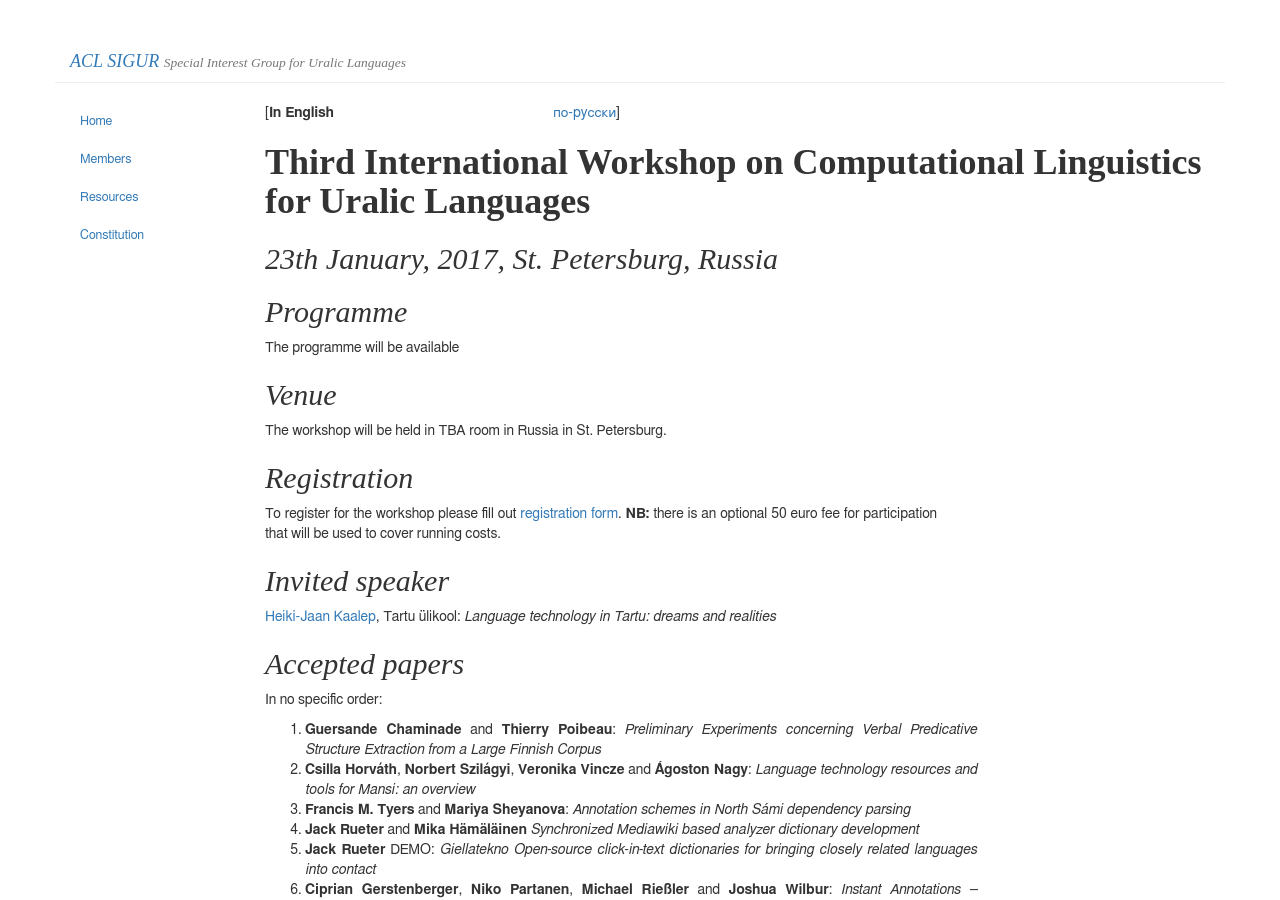
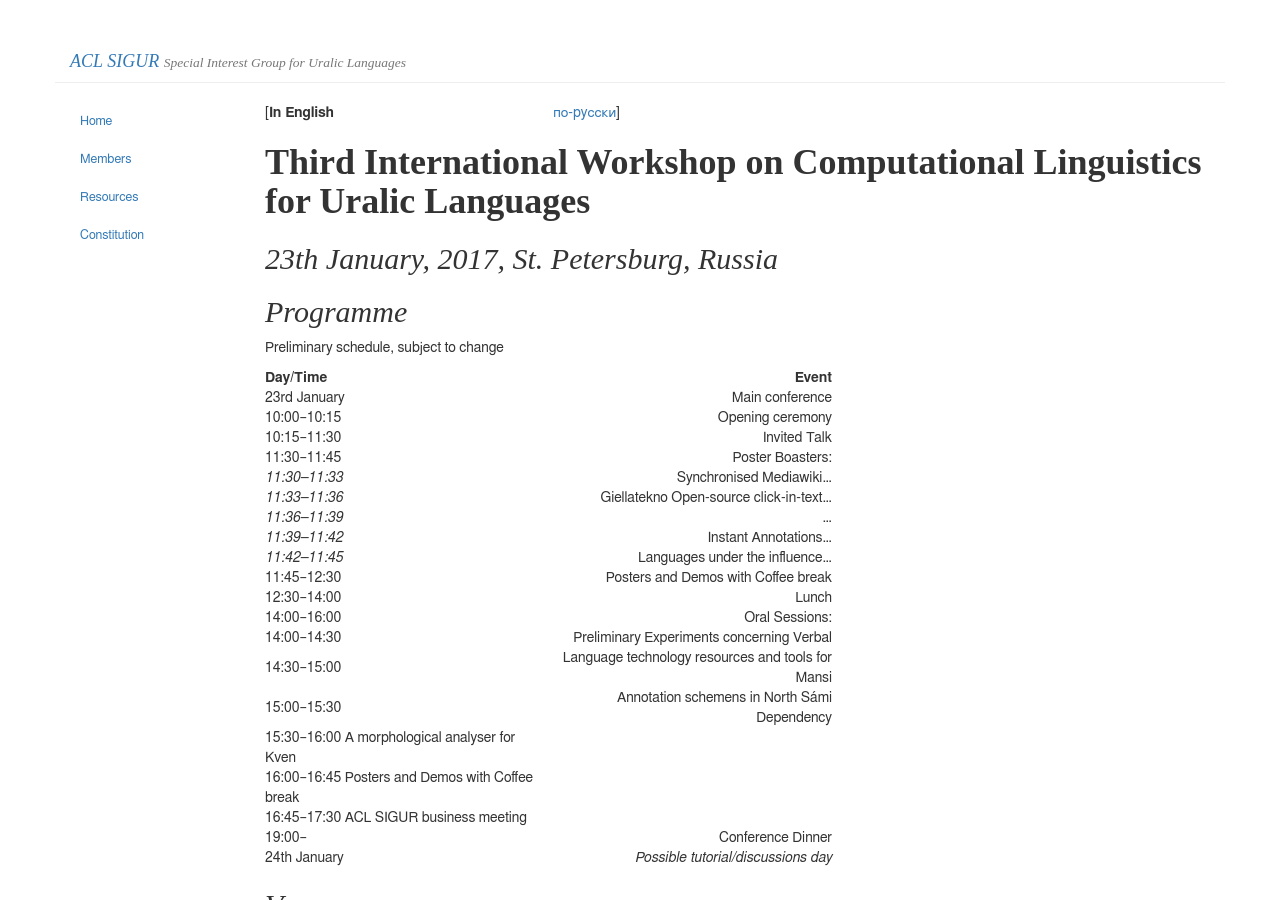
Before and after one commit to acl-sigur/acl-sigur.github.io, a Jekyll site: the page built from iwclul2017.eng.md, in a window 1280 px wide and 900 px high. Built offline with Jekyll 4.4.1, drawn with Linux system fonts in a browser that asks for light colours.

Commit message:
add preliminary schedule

```diff
--- a/iwclul2017.eng.md
+++ b/iwclul2017.eng.md
@@ -11,9 +11,30 @@ title: IWCLUL-2017
 
 ## Programme
 
+Preliminary schedule, subject to change
 
-The programme will be available <!--<a href="programme.en.html">here</a>.-->
-
+| Day/Time | Event |
+| :--- | ---: |
+| 23rd January | Main conference |
+| 10:00–10:15 | Opening ceremony |
+| 10:15–11:30 | Invited Talk |
+| 11:30–11:45 | Poster Boasters: |
+| *11:30–11:33* | Synchronised Mediawiki... |
+| *11:33–11:36* | Giellatekno Open-source click-in-text... |
+| *11:36–11:39* | ... |
+| *11:39–11:42* | Instant Annotations... |
+| *11:42–11:45* | Languages under the influence... |
+| 11:45–12:30 | Posters and Demos with Coffee break |
+| 12:30–14:00 | Lunch |
+| 14:00–16:00 | Oral Sessions: |
+| 14:00–14:30 | Preliminary Experiments concerning Verbal |
+| 14:30–15:00 | Language technology resources and tools for Mansi |
+| 15:00–15:30 | Annotation schemens in North Sámi Dependency |
+| 15:30–16:00 A morphological analyser for Kven |
+| 16:00–16:45 Posters and Demos with Coffee break |
+| 16:45–17:30 ACL SIGUR business meeting |
+| 19:00– | Conference Dinner |
+| 24th January | *Possible tutorial/discussions day* |
 
 ## Venue
 
```
